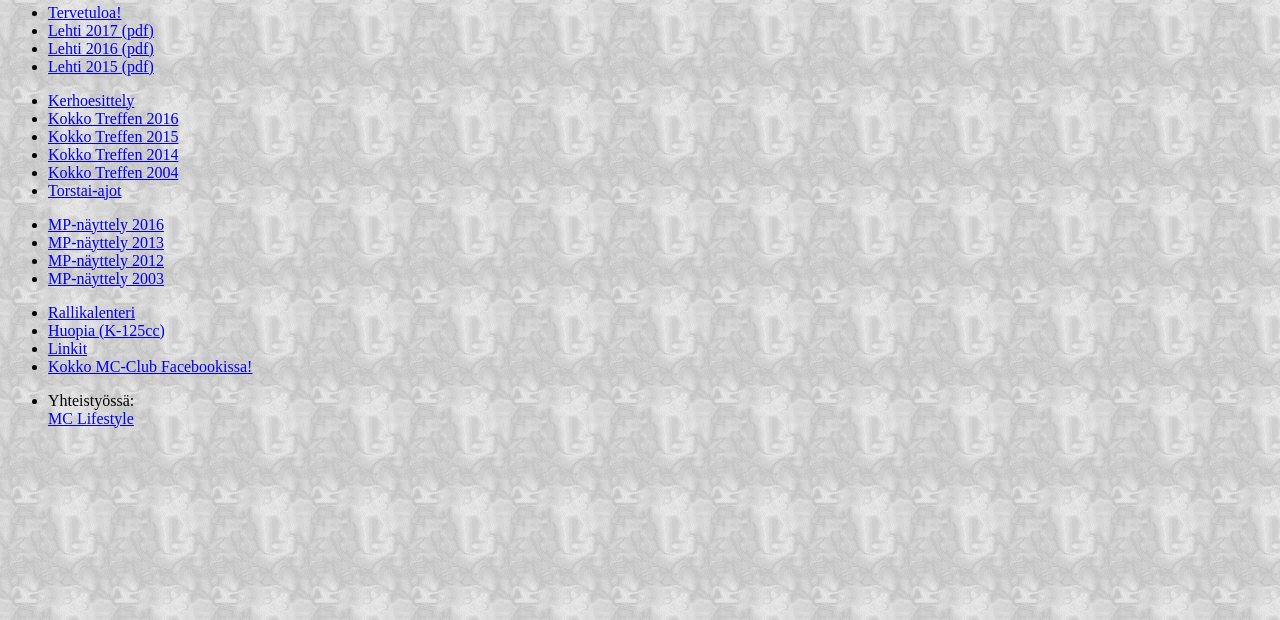
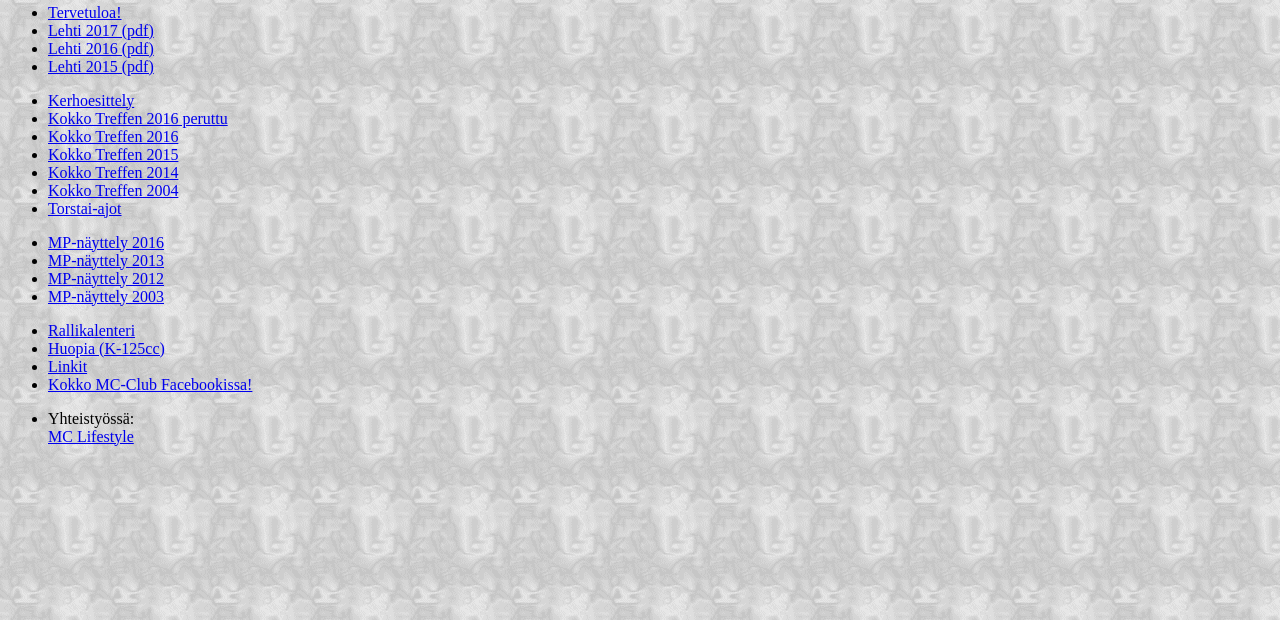
Before and after one commit to jrajaniemi/kokkomc, a plain HTML site: page pages.htm in a window 1280 px wide. Shown: the part 180-800 px from the top of the page. Drawn offline with Linux system fonts and the light colour scheme.

Commit message:
Treffen 2018

```diff
--- a/pages.htm
+++ b/pages.htm
@@ -14,6 +14,7 @@
       </ul>
       <ul>
          <li><a href="history.htm" target="mainFrame">Kerhoesittely</a></li>
+         <li><a href="treffen18.html" target="mainFrame">Kokko Treffen 2016 peruttu</a></li>
          <li><a href="treffen16.html" target="mainFrame">Kokko Treffen 2016</a></li>
          <li><a href="treffen15.html" target="mainFrame">Kokko Treffen 2015</a></li>
          <li><a href="treffen14.html" target="mainFrame">Kokko Treffen 2014</a></li>
```
